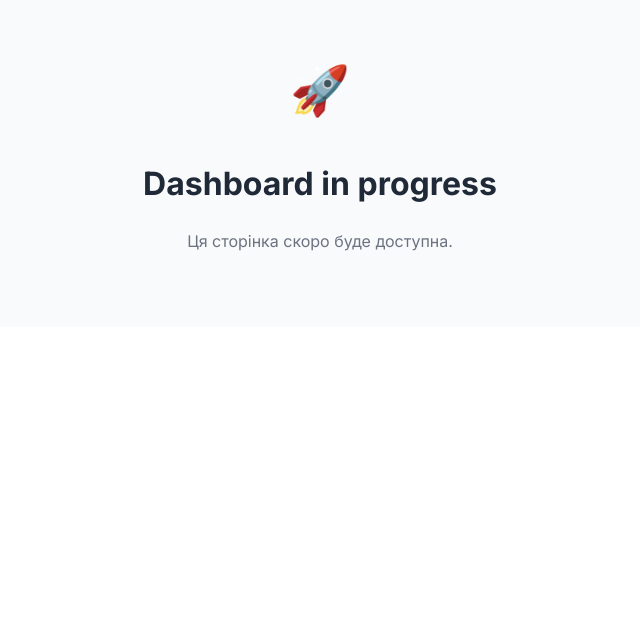
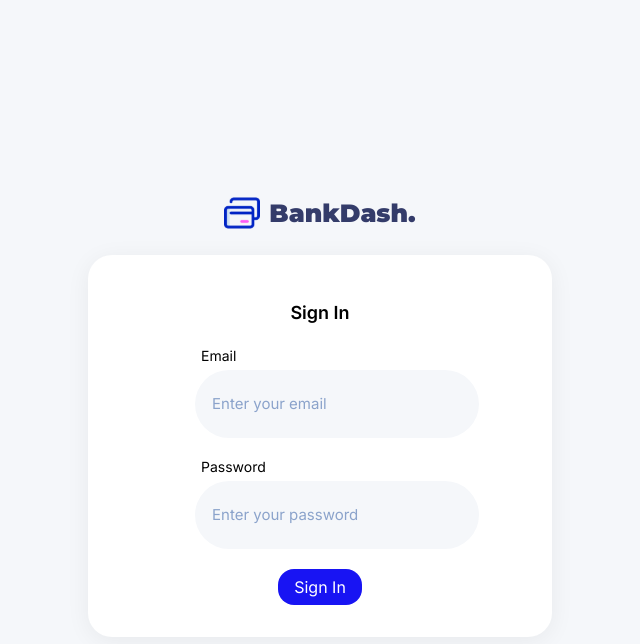
Before and after one commit to anylylina/Admin-panel, a React (Vite) app: page /auth in a window 1280 px wide. Shown: the top 644 px of the page, without its empty margins (320-960 px from the left). Built offline with nearby package versions, Linux system fonts and the light colour scheme.

Commit message:
add login-page

```diff
--- a/src/components/sidebar/sidebar.module.scss
+++ b/src/components/sidebar/sidebar.module.scss
@@ -1,7 +1,7 @@
 @use '@/styles/colors.scss' as *;
 
 .wrap {
-  height: 100%;
+  // height: 100%;
   border-right: 1px solid $color_gray_ligth;
   background-color: #fff;
   padding-top: 28px;
--- a/src/components/sidebar/sitebar.module.scss
+++ /dev/null
@@ -1,23 +0,0 @@
-@use '@/styles/colors.scss' as *;
-
-.wrap {
-  height: 100%;
-  border-right: 1px solid $color_gray_ligth;
-  background-color: #fff;
-  padding-top: 35px;
-}
-
-.logo {
-  display: flex;
-  justify-content: center;
-  gap: 9px;
-  align-items: center;
-}
-
-.logo__text {
-  font-family: 'Montserrat', sans-serif;
-  font-size: 25px;
-  font-weight: 900;
-  line-height: 100%;
-  color: $color_blue_dark;
-}
--- a/src/pages/dashbord/dashbord.module.scss
+++ b/src/pages/dashbord/dashbord.module.scss
@@ -1,3 +1,5 @@
+@use '@/styles/colors.scss' as *;
+
 .wrapper {
   height: 100%;
   padding: 60px 20px;
--- /dev/null
+++ b/src/pages/login/index.ts
@@ -0,0 +1 @@
+export { LoginPage } from './login-page';
--- a/src/pages/login/login-page.module.scss
+++ b/src/pages/login/login-page.module.scss
@@ -0,0 +1,65 @@
+@use '@/styles/colors.scss' as *;
+
+.wrapper {
+  display: flex;
+  justify-content: center;
+  flex-direction: column;
+  align-items: center;
+  min-height: 100vh;
+  background-color: $color_gray_faint;
+  padding: 16px;
+}
+
+.logo {
+  display: flex;
+  justify-content: center;
+  align-items: center;
+  gap: 9px;
+  margin-bottom: 24px;
+}
+
+.logo__text {
+  font-family: 'Montserrat', sans-serif;
+  font-size: 25px;
+  font-weight: 900;
+  line-height: 100%;
+  color: $color_blue_dark;
+}
+
+.formBox {
+  background-color: $color_white_normal;
+  padding: 32px;
+  border-radius: 24px;
+  box-shadow: 0 4px 24px rgba(0, 0, 0, 0.06);
+  width: 100%;
+  max-width: 400px;
+}
+
+.title {
+  text-align: center;
+  font-size: 18px;
+  font-weight: 600;
+  margin-bottom: 24px;
+  font-family: 'Inter', sans-serif;
+  color: $color_black;
+}
+
+.form {
+  display: flex;
+  align-items: center;
+  flex-direction: column;
+  gap: 20px;
+}
+
+.inputGroup {
+  display: flex;
+  flex-direction: column;
+  gap: 6px;
+
+  label {
+    font-size: 14px;
+    color: $color_black;
+    font-family: 'Inter', sans-serif;
+    padding-left: 6px;
+  }
+}
--- a/src/pages/login/login-page.tsx
+++ b/src/pages/login/login-page.tsx
@@ -1,3 +1,56 @@
+import styles from './login-page.module.scss';
+import { Button } from '../../ui/button';
+import { useState } from 'react';
+import { Input } from '../../ui/inputs/input';
+import { LogoIcon } from '../../ui/icons/logo-icon';
+import { useNavigate } from 'react-router-dom';
+
 export const LoginPage = () => {
-  return <div>LoginPage</div>;
+  const [email, setEmail] = useState('');
+  const [password, setPassword] = useState('');
+  const navigate = useNavigate();
+
+  const handleLogin = () => {
+    if (email && password) {
+      navigate('/dashboard');
+    }
+  };
+
+  return (
+    <div className={styles.wrapper}>
+      <div className={styles.logo}>
+        <LogoIcon />
+        <span className={styles.logo__text}>BankDash.</span>
+      </div>
+
+      <div className={styles.formBox}>
+        <h2 className={styles.title}>Sign In</h2>
+        <form className={styles.form} onSubmit={e => e.preventDefault()}>
+          <div className={styles.inputGroup}>
+            <label htmlFor="email">Email</label>
+            <Input
+              type="email"
+              name="email"
+              placeholder="Enter your email"
+              value={email}
+              onChange={e => setEmail(e.target.value)}
+            />
+          </div>
+
+          <div className={styles.inputGroup}>
+            <label htmlFor="password">Password</label>
+            <Input
+              type="password"
+              name="password"
+              placeholder="Enter your password"
+              value={password}
+              onChange={e => setPassword(e.target.value)}
+            />
+          </div>
+
+          <Button text="Sign In" theme="blue" onClick={handleLogin} />
+        </form>
+      </div>
+    </div>
+  );
 };
--- a/src/router/routes.tsx
+++ b/src/router/routes.tsx
@@ -10,6 +10,7 @@ import { LoansPage } from '../pages/loans/loans';
 import { ServicesPage } from '../pages/services-page/services';
 import { PrivilegesPage } from '../pages/privileges/privileges';
 import { ConfigurationPage } from '../pages/configuration-page/configuration';
+import { LoginPage } from '../pages/login/login-page';
 
 export const router = createBrowserRouter([
   {
@@ -31,6 +32,9 @@ export const router = createBrowserRouter([
 
   {
     path: '/auth',
-    children: [{ index: true, element: <DashBordPage /> }],
+    children: [
+      { index: true, element: <LoginPage /> },
+      { path: 'login', element: <LoginPage /> },
+    ],
   },
 ]);
--- a/src/styles/colors.scss
+++ b/src/styles/colors.scss
@@ -7,7 +7,11 @@ $color_blue_label: #2d60ff;
 
 $color_gray: #f5f7fa;
 $color_gray_dark: #f5f7fa65;
+$color_gray_faint: #f5f7fa;
 $color_gray_ligth: #e6eff5;
 $color_gray_soft: #b1b1b1;
 
 $color_white_shadowy: #d1d5db;
+$color_white_normal: #ffffff;
+
+$color_black: black;
```
